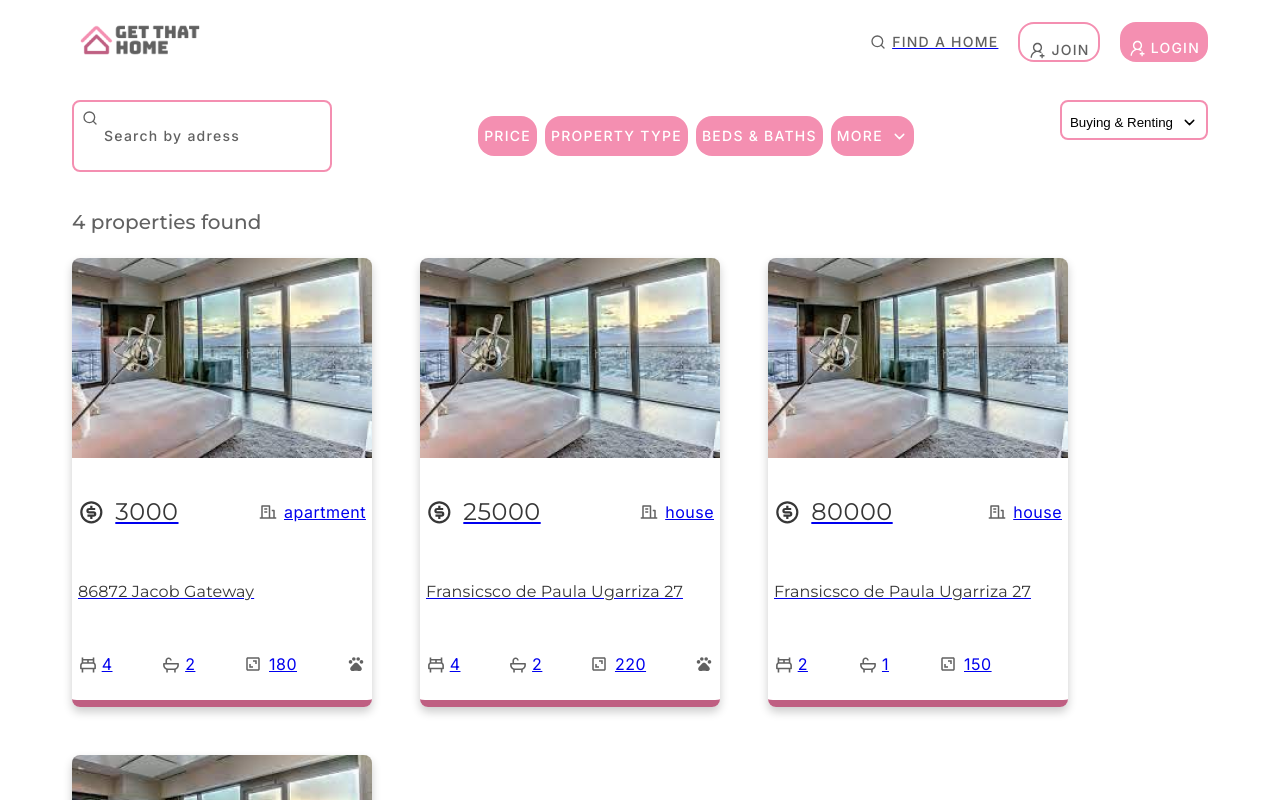
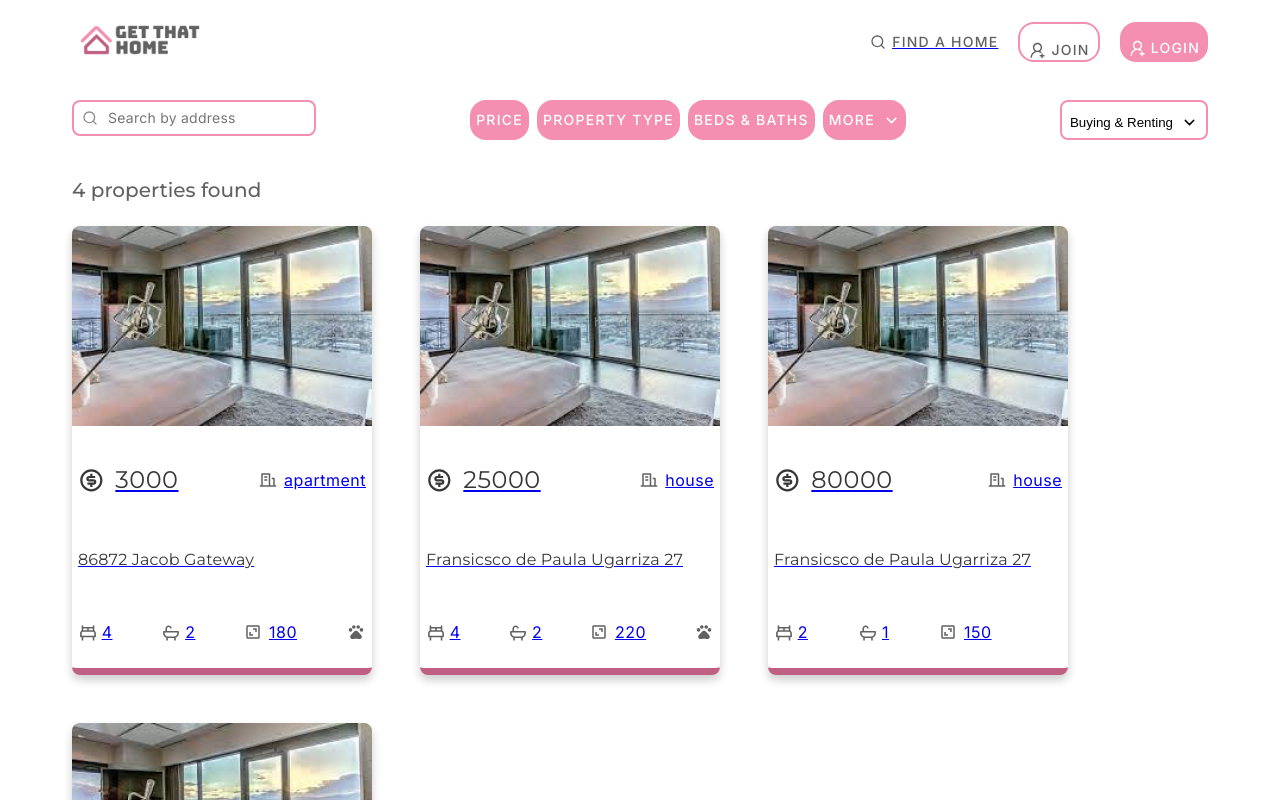
Before and after one commit to andresnb/react-get-that-home, a React (Create React App) app: page /properties in a window 1280 px wide. Shown: the top 800 px of the page. Built offline with nearby package versions, Linux system fonts and the light colour scheme; no server answers.

Commit message:
ADD: filter's logic & handlers (address filter)[made by Olenka & Martha]

```diff
--- a/src/components/Filters/filters.js
+++ b/src/components/Filters/filters.js
@@ -220,6 +220,7 @@ const CheckDiv = styled.div`
     apartment,
     buy,
     rent,
+    query,
     showFilters,
     setShowFilters,
     setPetAllowed,
@@ -228,6 +229,7 @@ const CheckDiv = styled.div`
     handleArea,
     handleDone,
     handleCheck,
+    handleQuery,
     setBeds,
     setBaths
   }) {
@@ -236,15 +238,21 @@ const CheckDiv = styled.div`
     <>
       <FiltersSection>
         <div style={{
-          display: "flex", flexDirection: "row", justifyContent: "left",
-          alignItems: "left", gap: "6px", border: "2px solid #F48FB1",
-          borderRadius: "8px", padding: "8px", width: "240px"
+          border: "2px solid #F48FB1", height: "32px", width: "78px", background: "#FFFFFF",
+          color: "#373737", borderRadius: "8px", width: "240px",
+          display: "flex", flexDirection: "row", justifyContent: "center", alignItems: "center", gap: "8px"
         }}>
-          <FiSearch style={{ color: "#616161" }} />
-          <p style={{
-            fontFamily: "Inter", fontWeight: "500", fontSize: "14px",
-            lineHeight: "24px", letterSpacing: "1.25px", color: "#616161"
-          }}>Search by adress</p>
+          <FiSearch style={{ color: "#8E8E8E" }} />
+          <ButtonFilterInput
+            name="search-address"
+            type="text"
+            value={query}
+            placeholder="Search by address"
+            onChange={handleQuery}
+            id={"search-address"}
+            style={{width: "196px"}}
+          />
+
         </div>
 
         <FilterButtons>
--- a/src/pages/landing-page.js
+++ b/src/pages/landing-page.js
@@ -41,7 +41,6 @@ const SearchSection = styled.div`
   gap: 66px;
   width: 100%;
   height: 600px;
-  background: pink;
 `;
 
 const SamplePropertiesSection = styled.div`
--- a/src/pages/list-view-page.js
+++ b/src/pages/list-view-page.js
@@ -115,6 +115,7 @@ function ListViewPage() {
   const [rent, setRent] = useState(false);
   const [buy, setBuy] = useState(false);
   const [both, setBoth] = useState(false);
+  const [query, setQuery] = useState("");
 
   let filterProperties = [...properties_data]?.filter(property => {
     if(property) return property.status
@@ -174,9 +175,13 @@ function ListViewPage() {
   if (filters.operationType[1]) return property.operation_type === "sale"
   })
 
+  // Filter for address
+  filterProperties = filterProperties.filter(property => {
+    return (property.address.toLowerCase().includes(filters.search))
+  })
+
 
   useEffect(() => {
-    console.log("HOLA USE EFFECT");
     getProperties()
       .then((data) => {
         const params = localStorage.getItem("params");
@@ -239,11 +244,17 @@ function ListViewPage() {
     if (id === "check-rent") setRent(!rent);
   }
 
+  function handleQuery(event) {
+    setQuery(event.target.value);
+  }
+
   useEffect(()=>{
     setFilters({...filters, "operationType":[buy, rent]})
   },[buy, rent, both])
 
-
+  useEffect(()=>{
+    setFilters({...filters, "search":query})
+  },[query])
 
   return (
     <Wrapper>
@@ -257,10 +268,12 @@ function ListViewPage() {
           buy={buy}
           rent={rent}
           both={both}
+          query={query}
           handlePrice={handlePrice}
           handleArea={handleArea}
           handleCheck={handleCheck}
-          handleOperationType = {handleOperationType}
+          handleOperationType={handleOperationType}
+          handleQuery={handleQuery}
           setBeds={setBeds}
           setBaths={setBaths}
           setPetAllowed={setPetAllowed}
```
